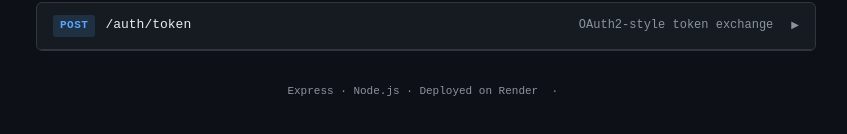
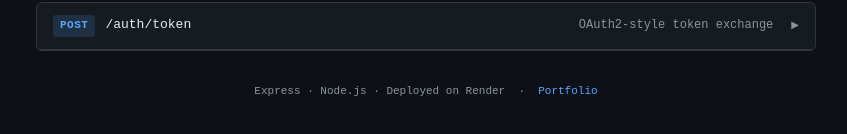
Before and after one commit to jeffmaddow-ops/jm-api-demo, a website: page public/index.html in a window 1280 px wide. Shown: the part 308-442 px from the top of the page, without its empty margins (214-1061 px from the left). Drawn offline with Linux system fonts and the light colour scheme.

Commit message:
Update index.html

```diff
--- a/public/index.html
+++ b/public/index.html
@@ -321,7 +321,7 @@
 </main>
 
 <footer class="footer">
-  <p>Express · Node.js · Deployed on Render &nbsp;·&nbsp; <a href="https://jeffmaddow-ops.github.io" </a></p>
+  <p>Express · Node.js · Deployed on Render &nbsp;·&nbsp; <a href="https://jeffmaddow-ops.github.io">Portfolio</a></p>
 </footer>
 
 <script>
```
